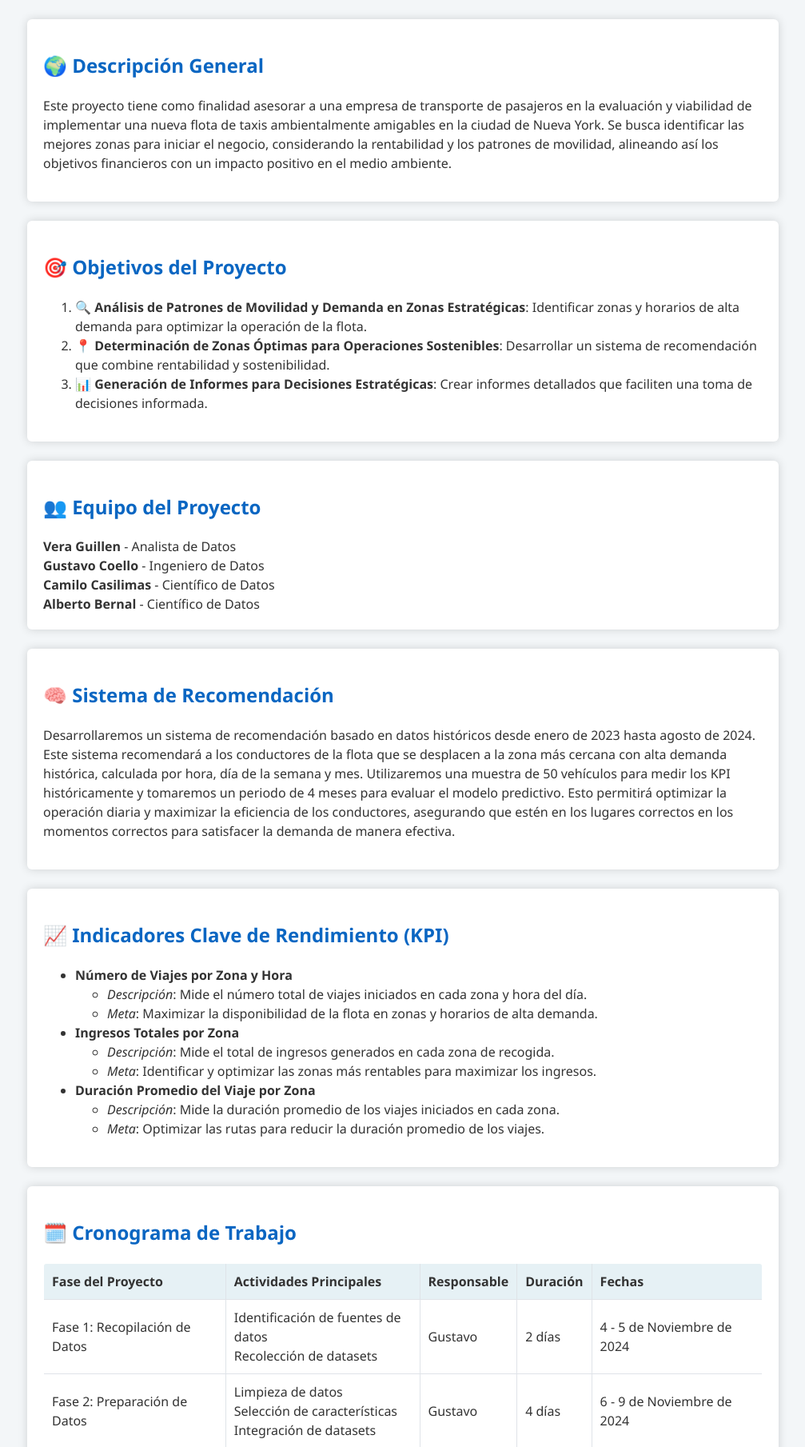
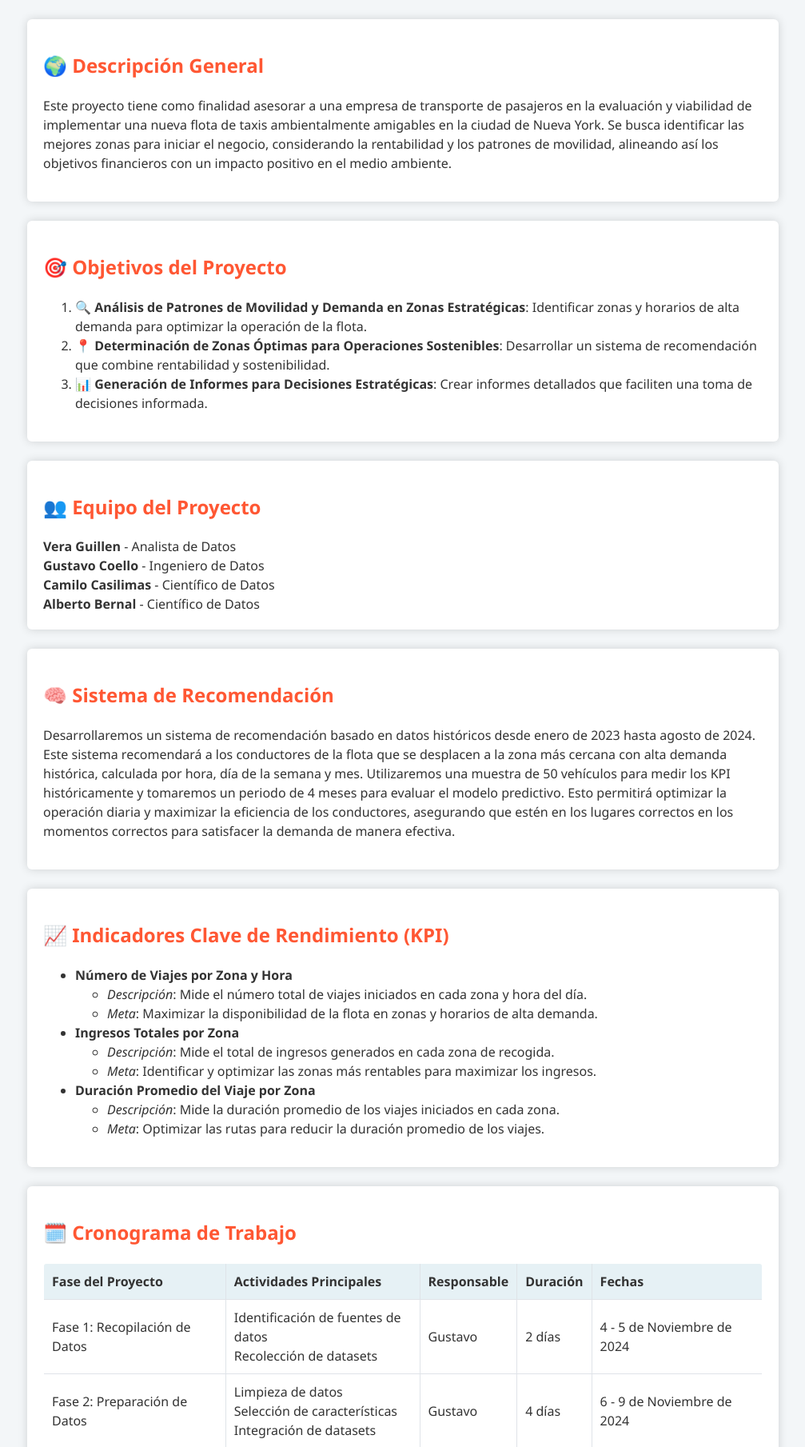
Before and after one commit to Ccasilimas/New_York_Taxis_IA, a PHP site: page / in a window 1280 px wide. Shown: the part 171-1980 px from the top of the page at 80% size, without its empty margins (136-1143 px from the left). Run offline with PHP 8.4, Linux system fonts and the light colour scheme.

Commit message:
Update styles.css

```diff
--- a/styles.css
+++ b/styles.css
@@ -61,7 +61,7 @@ section {
     box-shadow: 0 0 12px rgba(0, 0, 0, 0.15);
 }
 h2, h3 {
-    color: #0a66c2; /* Updated LinkedIn Blue for titles */
+    color: #FF5733; /* New color for titles */
 }
 table {
     width: 100%;
```
